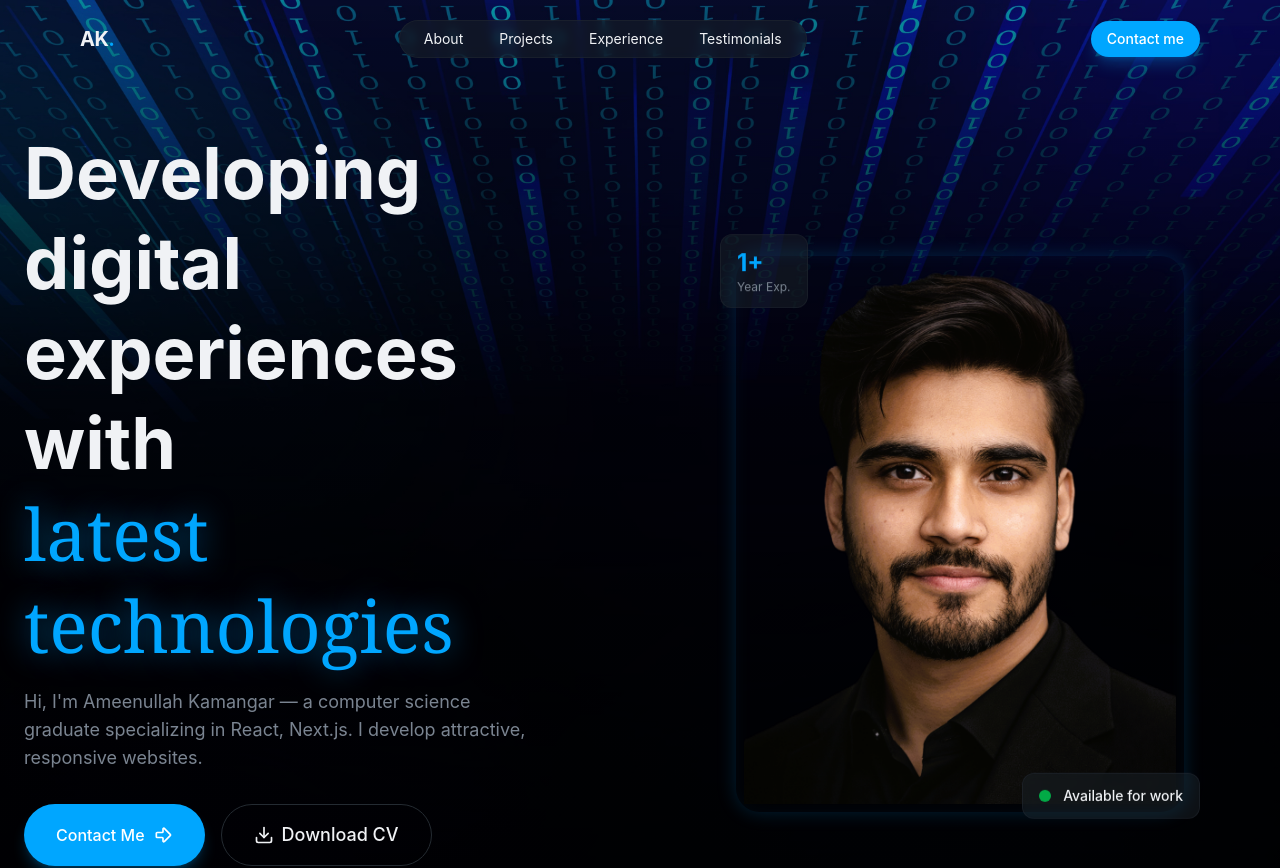
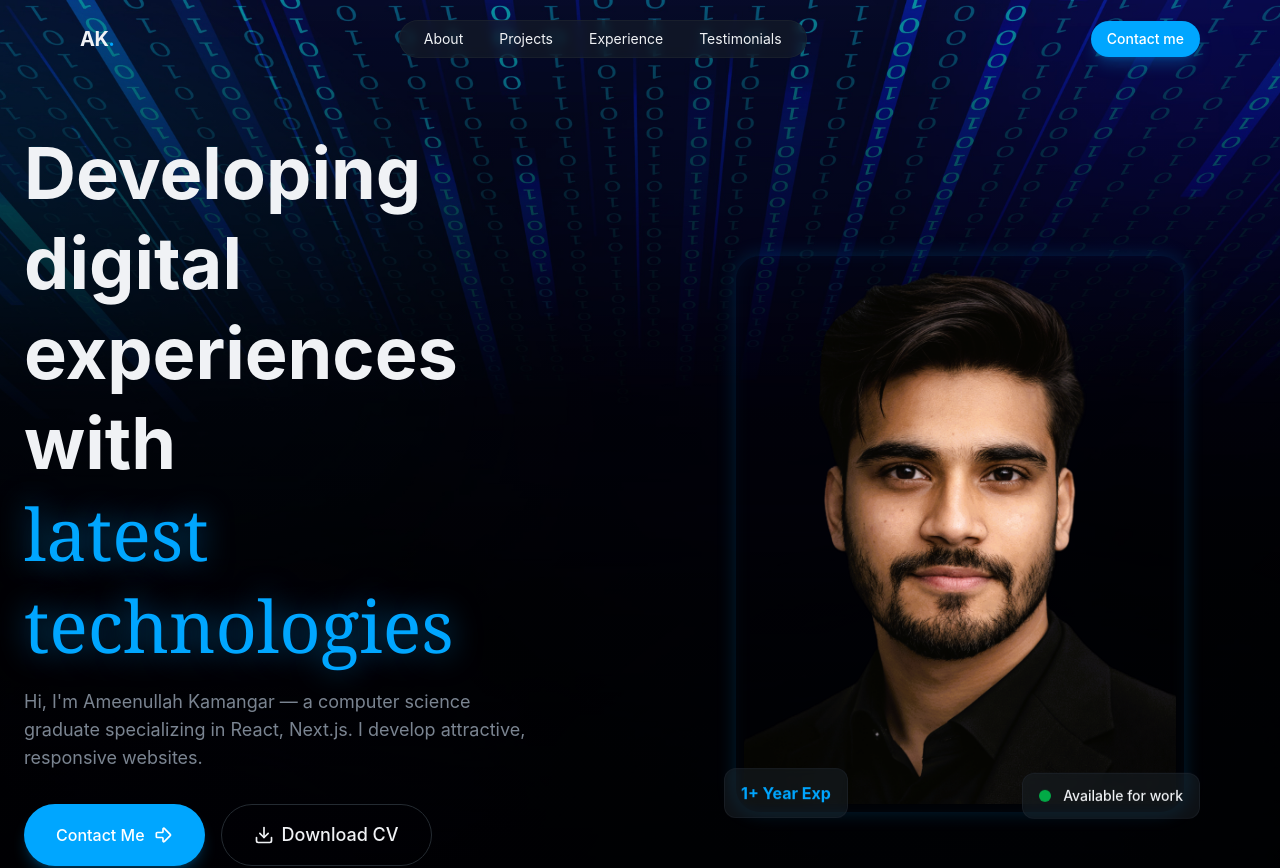
Before and after one commit to GitMeemo/Portfolio, a React (Vite) app: page / in a window 1280 px wide. Shown: the top 868 px of the page. Built offline with nearby package versions, Linux system fonts and the light colour scheme.

Commit message:
Hero section minor changes

```diff
--- a/src/Sections/Hero/Hero.jsx
+++ b/src/Sections/Hero/Hero.jsx
@@ -87,11 +87,8 @@ const Hero = () => {
                                     </div>
                                 </div>
                                 {/* Stats Badge */}
-                                <div className="absolute -top-4 -left-4 glass rounded-xl px-4 py-3 animate-float animation-delay-500">
-                                    <div className="text-2xl font-bold text-primary">1+</div>
-                                    <div className="text-xs text-muted-foreground">
-                                        Year Exp.
-                                    </div>
+                                <div className="absolute -bottom-3 -left-3 glass rounded-xl px-4 py-3 animate-float animation-delay-500">
+                                    <div className="text-1xl font-bold text-primary">1+ Year Exp</div>
                                 </div>
                             </div>
                         </div>
```
